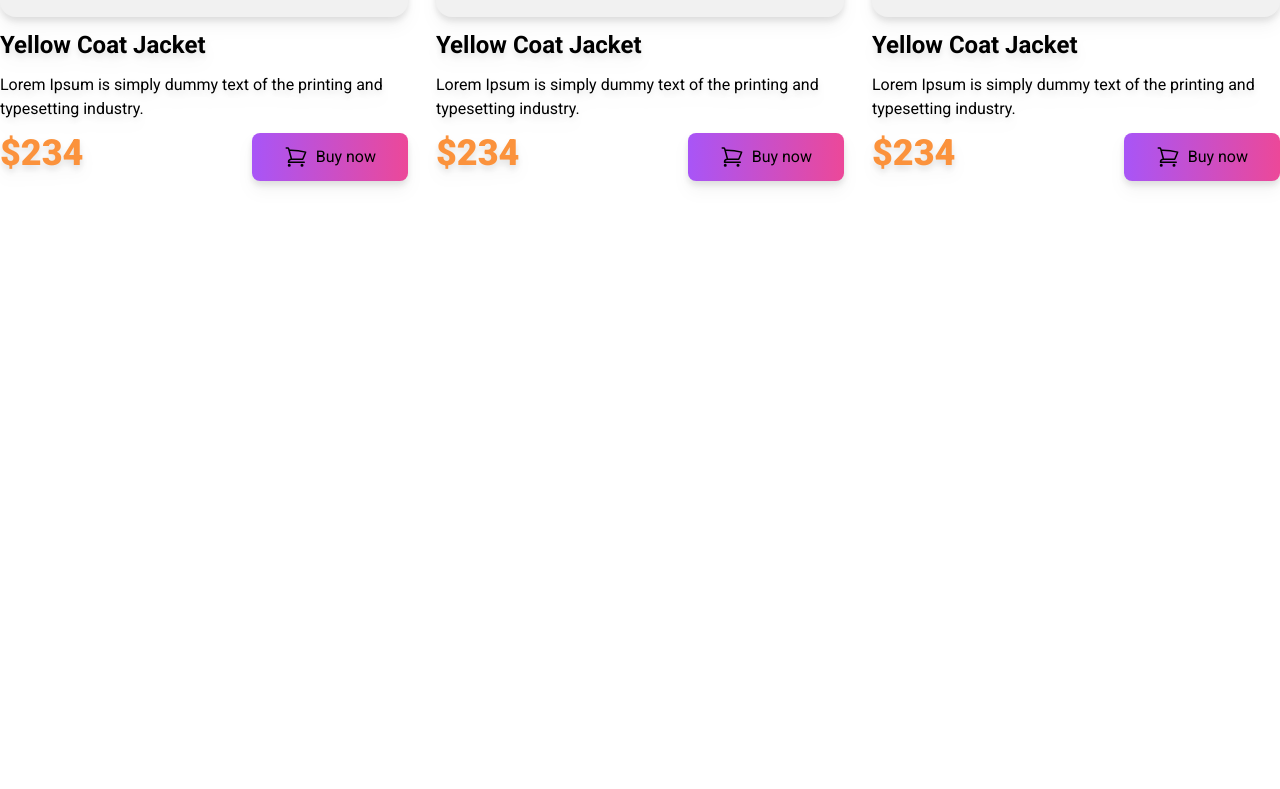
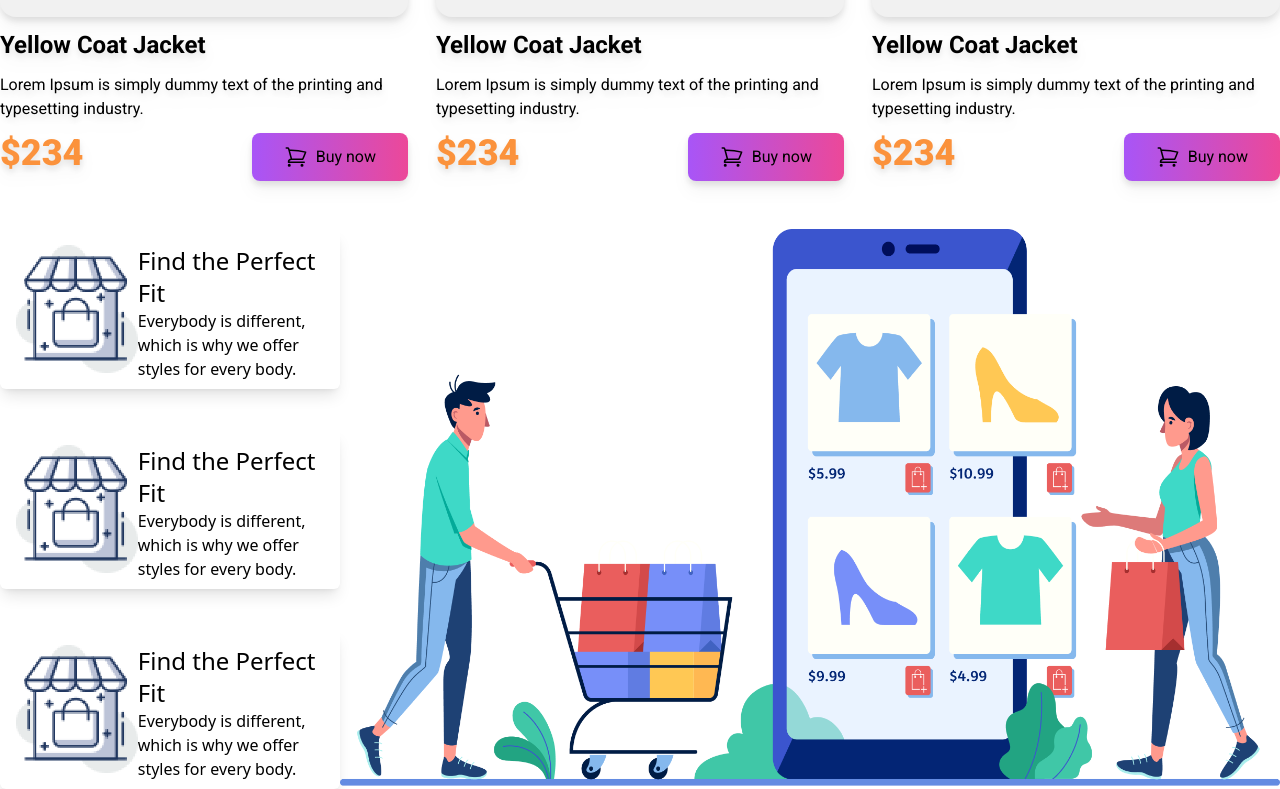
Before and after one commit to polashchandra/penguin-shoping, a plain HTML site: page index.html in a window 1280 px wide. Shown: the part 1216-2005 px from the top of the page. Before the commit the page ends 1445 px from the top, so only its background shows below. Drawn offline with nearby package versions, Linux system fonts and the light colour scheme.

Commit message:
first web site

```diff
--- a/index.html
+++ b/index.html
@@ -4,6 +4,11 @@
 <head>
     <meta charset="UTF-8">
     <meta name="viewport" content="width=device-width, initial-scale=1.0">
+    <link rel="preconnect" href="https://fonts.googleapis.com">
+    <link rel="preconnect" href="https://fonts.gstatic.com" crossorigin>
+    <link
+        href="https://fonts.googleapis.com/css2?family=Lato:ital,wght@0,400;0,700;1,700&family=Open+Sans:ital,wght@0,400;0,700;1,700&family=Roboto:wght@400;700;900&family=Work+Sans:wght@400;600;700&display=swap"
+        rel="stylesheet">
     <link rel="preconnect" href="https://fonts.googleapis.com">
     <link rel="preconnect" href="https://fonts.gstatic.com" crossorigin>
     <link
@@ -115,6 +120,41 @@
                     </div>
                 </div>
             </div>
+        </section>
+        <section class="flex">
+            <div class="grid grid-rows-3 gap-10">
+                <div class="flex w-auto h-40 shadow-lg p-4 rounded-md">
+                    <img src="icons/house.png" alt="">
+                    <div>
+                        <h1 class="text-2xl">Find the Perfect Fit</h1>
+                        <p>Everybody is different, which is why we
+                            offer styles for every body.</p>
+                    </div>
+                </div>
+                <div class="flex w-auto h-40 shadow-lg p-4 rounded-md">
+                    <img src="icons/house.png" alt="">
+                    <div>
+                        <h1 class="text-2xl">Find the Perfect Fit</h1>
+                        <p>Everybody is different, which is why we
+                            offer styles for every body.</p>
+                    </div>
+                </div>
+                <div class="flex w-auto h-40 shadow-lg p-4 rounded-md">
+                    <img src="icons/house.png" alt="">
+                    <div>
+                        <h1 class="text-2xl">Find the Perfect Fit</h1>
+                        <p>Everybody is different, which is why we
+                            offer styles for every body.</p>
+                    </div>
+                </div>
+
+            </div>
+            <div>
+                <img src="images/shopping.png" alt="">
+            </div>
+        </section>
+    </main>
+
 </body>
 
 </html>
```
